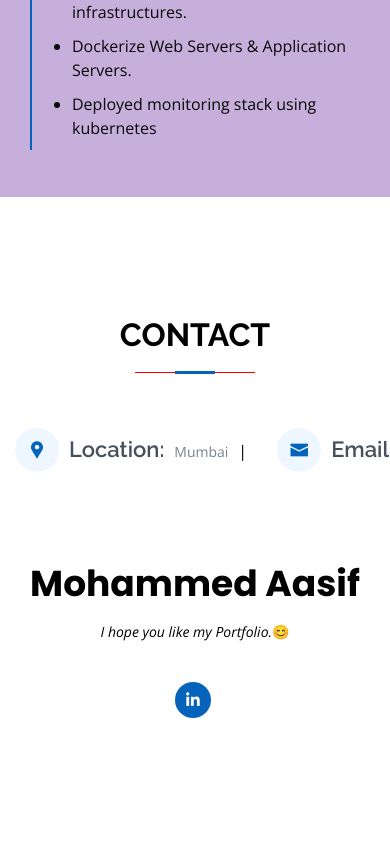
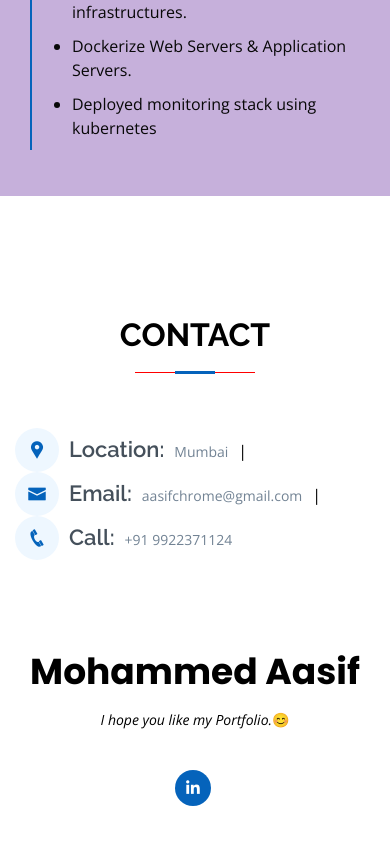
Before and after one commit to Noxeto/myportfolio, a plain HTML site: page index.html in a window 390 px wide. Shown: the part 5867-6711 px from the top of the page. Before the commit the page ends 6655 px from the top, so only its background shows below. Drawn offline with nearby package versions, Linux system fonts and the light colour scheme.

Commit message:
Update style.css

```diff
--- a/assets/css/style.css
+++ b/assets/css/style.css
@@ -599,7 +599,7 @@ section .containerb {
 }
 
 @media (max-width: 992px) {
-  .contact .row {
+  .contact .info {
     flex-direction: column;
   }
 
```
